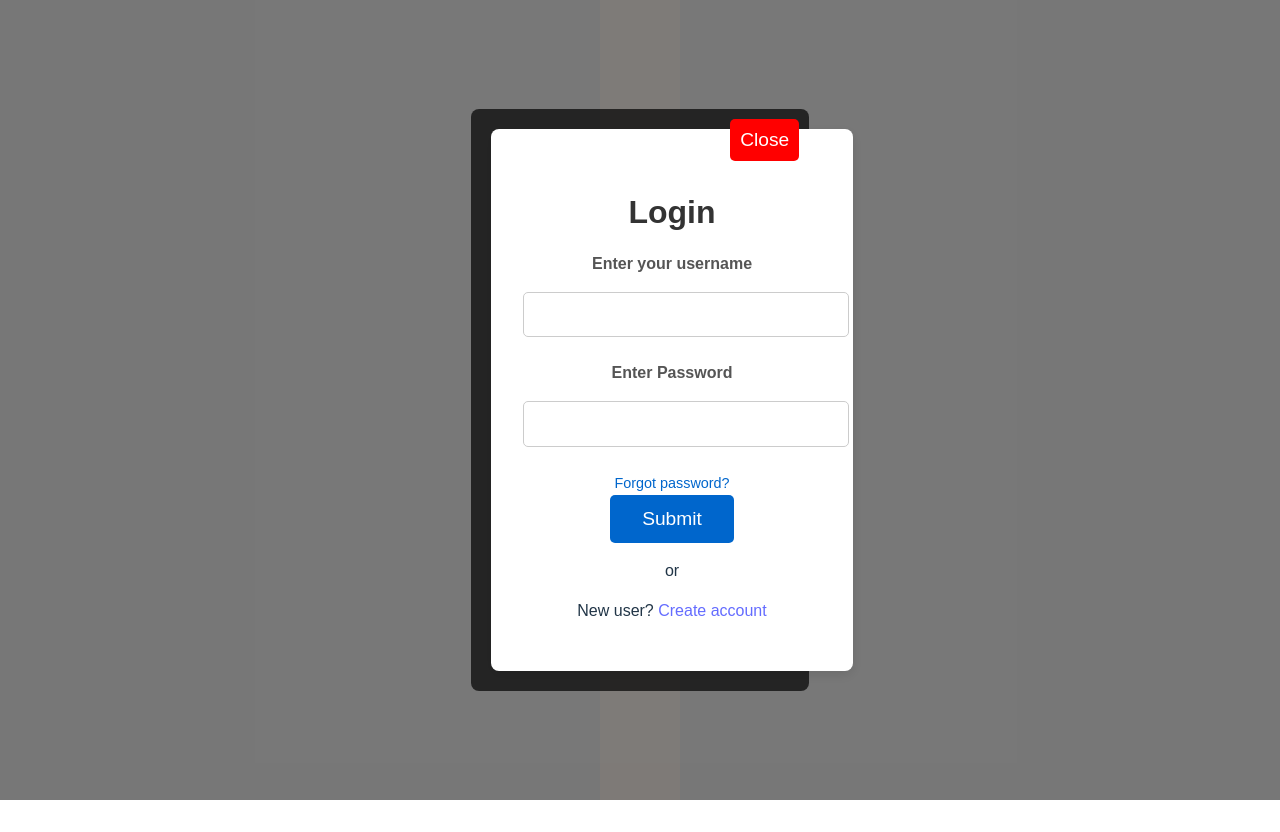
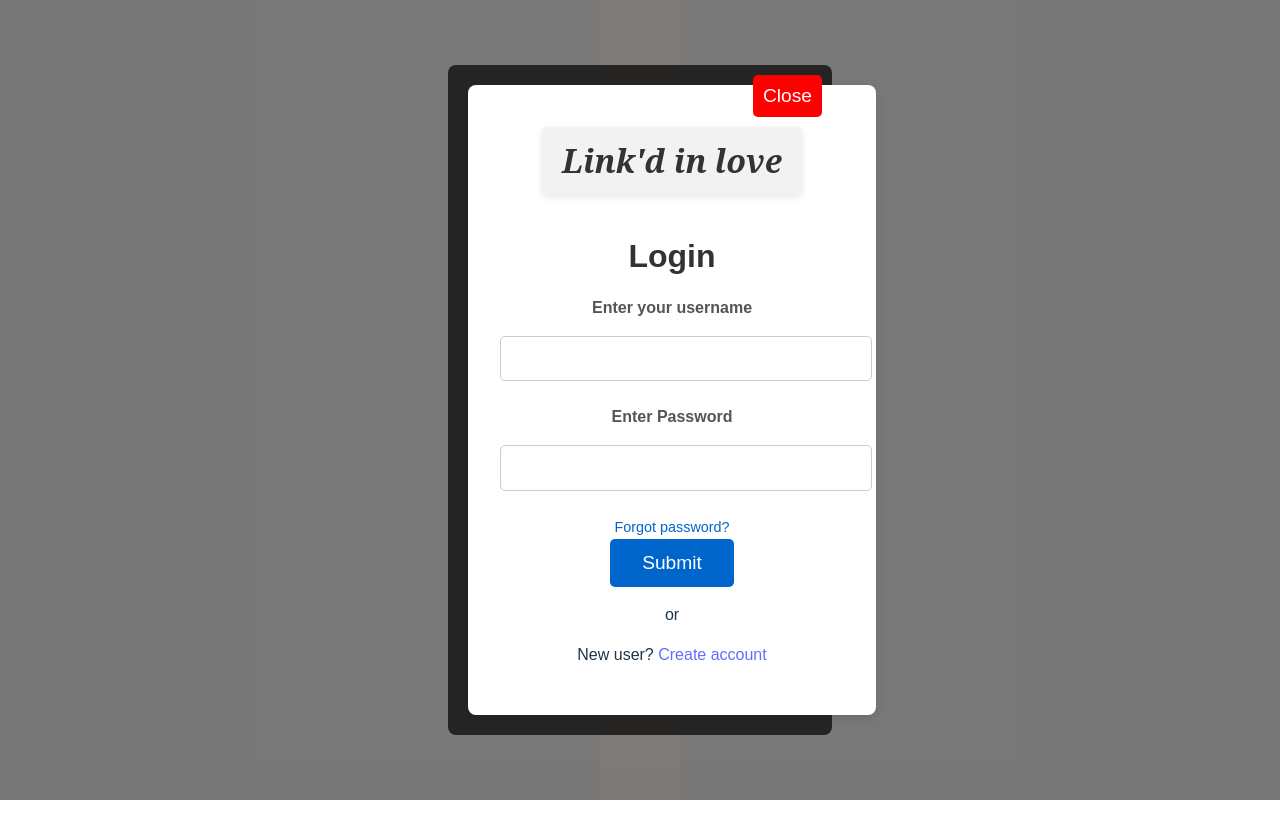
Before and after one commit to 4512yasir/crushline-link-d-in-love, a React (Vite) app: page / in a window 1280 px wide. Both pictures are taken after a click on the button "Login". Built offline with nearby package versions, Linux system fonts and the light colour scheme.

Commit message:
added logo to login card

```diff
--- a/src/Components/LoginCard.jsx
+++ b/src/Components/LoginCard.jsx
@@ -5,6 +5,9 @@ export function LoginCard({ handleClose }) {
   return (
     <div className="login-modal">
       <div className="login-card">
+        <div className="logo">
+            Link'd in love
+        </div>
         <h2>Login</h2>
         <form action="">
           <div className="input-group">
--- a/src/Css/login.css
+++ b/src/Css/login.css
@@ -106,7 +106,22 @@ body {
     cursor: pointer;
     transition: background-color 0.3s ease;
   }
-
+  .logo{
+    font-family: 'Serif', sans-serif;
+    font-size: 2rem;
+    font-style: italic;
+    font-weight: bold;
+    color: #333;
+    height: auto;
+    width: auto;
+    padding: 10px 20px;
+    display: inline-block;
+    text-align: center;
+    border-radius: 5px;
+    background-color: #f2f2f2;
+    box-shadow: 0 2px 6px rgba(0, 0, 0, 0.1);
+    margin: 10px;
+  }
   button:hover {
     background-color: #004d99;
   }
```
